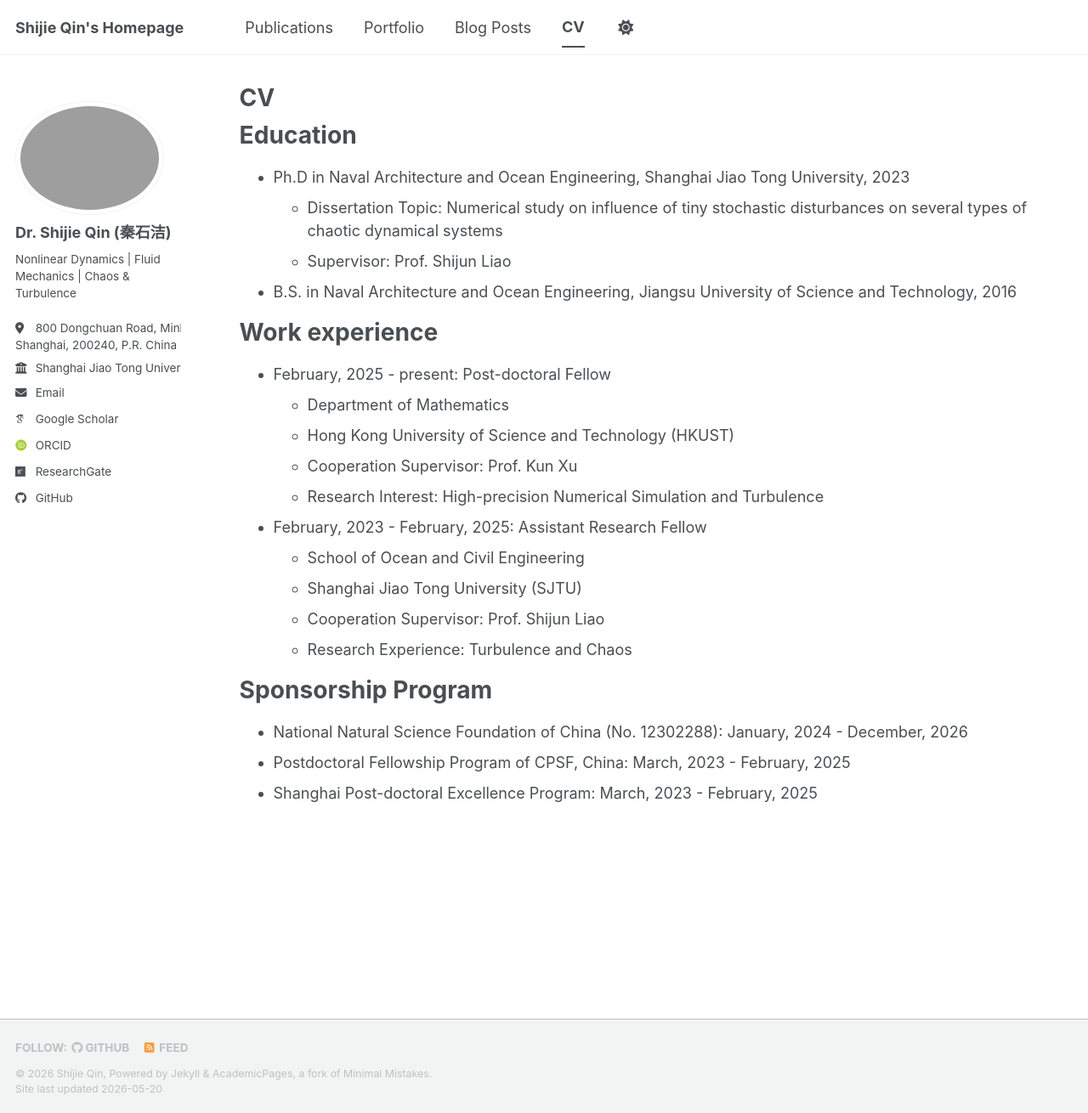
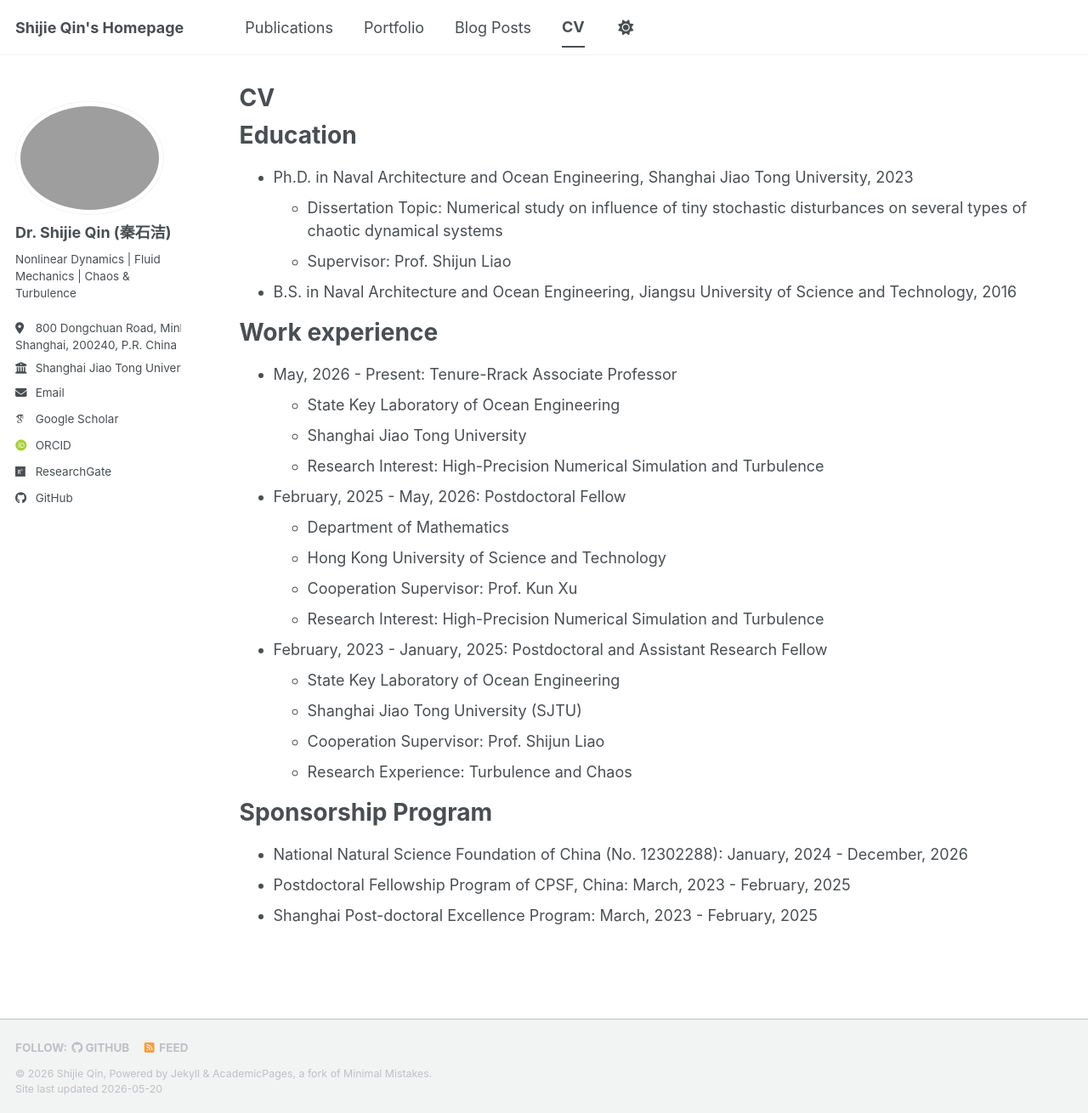
Before and after one commit to sjqin/sjqin.github.io, a Jekyll site: the page built from _pages/cv.md, in a window 1280 px wide and 1310 px high. Shown: the whole window at 85% size. Built offline with Jekyll 4.4.1, drawn with Linux system fonts in a browser that asks for light colours; some web fonts are replaced; a script bundle is joined from its source files by our own code; library files that are not in the unit come from our copies.

Commit message:
Update cv.md

```diff
--- a/_pages/cv.md
+++ b/_pages/cv.md
@@ -11,21 +11,26 @@
 
 Education
 ======
-* Ph.D in Naval Architecture and Ocean Engineering, Shanghai Jiao Tong University, 2023
+* Ph.D. in Naval Architecture and Ocean Engineering, Shanghai Jiao Tong University, 2023
   * Dissertation Topic: Numerical study on influence of tiny stochastic disturbances on several types of chaotic dynamical systems
   * Supervisor: Prof. Shijun Liao
 * B.S. in Naval Architecture and Ocean Engineering, Jiangsu University of Science and Technology, 2016
 
 Work experience
 ======
-* February, 2025 - present: Post-doctoral Fellow
+* May, 2026 - Present: Tenure-Rrack Associate Professor
+  * State Key Laboratory of Ocean Engineering
+  * Shanghai Jiao Tong University
+  * Research Interest: High-Precision Numerical Simulation and Turbulence
+
+* February, 2025 - May, 2026: Postdoctoral Fellow
   * Department of Mathematics
-  * Hong Kong University of Science and Technology (HKUST)
+  * Hong Kong University of Science and Technology
   * Cooperation Supervisor: Prof. Kun Xu
-  * Research Interest: High-precision Numerical Simulation and Turbulence
+  * Research Interest: High-Precision Numerical Simulation and Turbulence
 
-* February, 2023 - February, 2025: Assistant Research Fellow
-  * School of Ocean and Civil Engineering
+* February, 2023 - January, 2025: Postdoctoral and Assistant Research Fellow
+  * State Key Laboratory of Ocean Engineering
   * Shanghai Jiao Tong University (SJTU)
   * Cooperation Supervisor: Prof. Shijun Liao
   * Research Experience: Turbulence and Chaos
```
